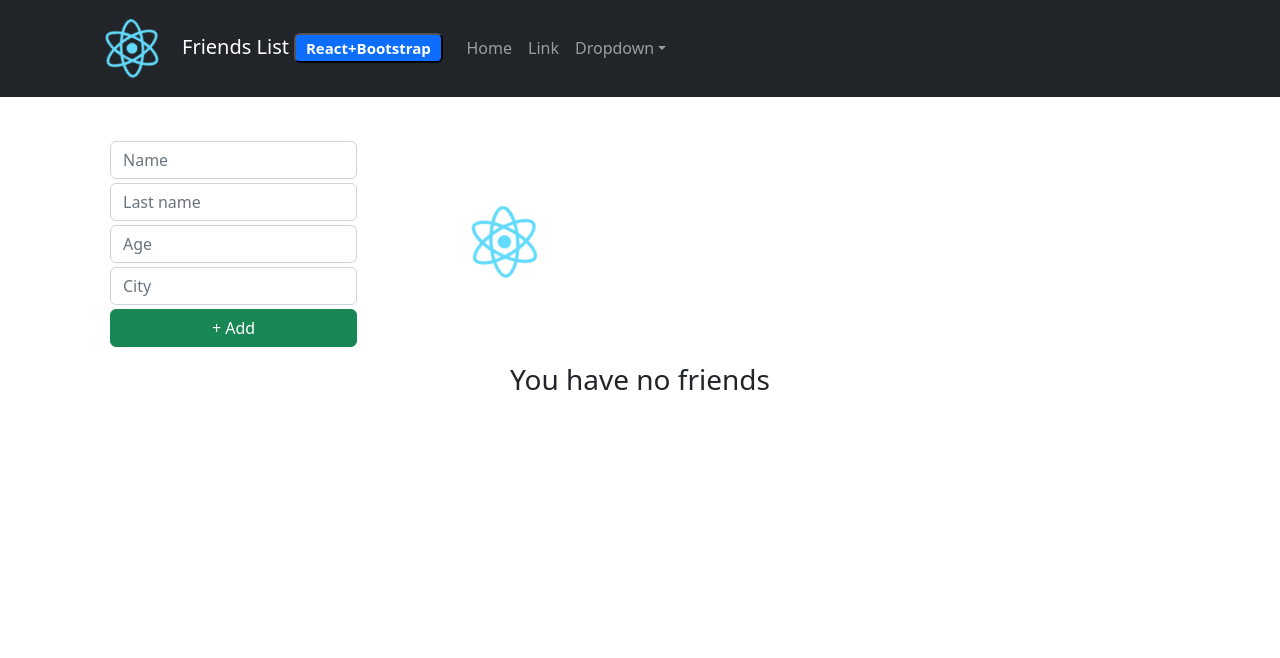
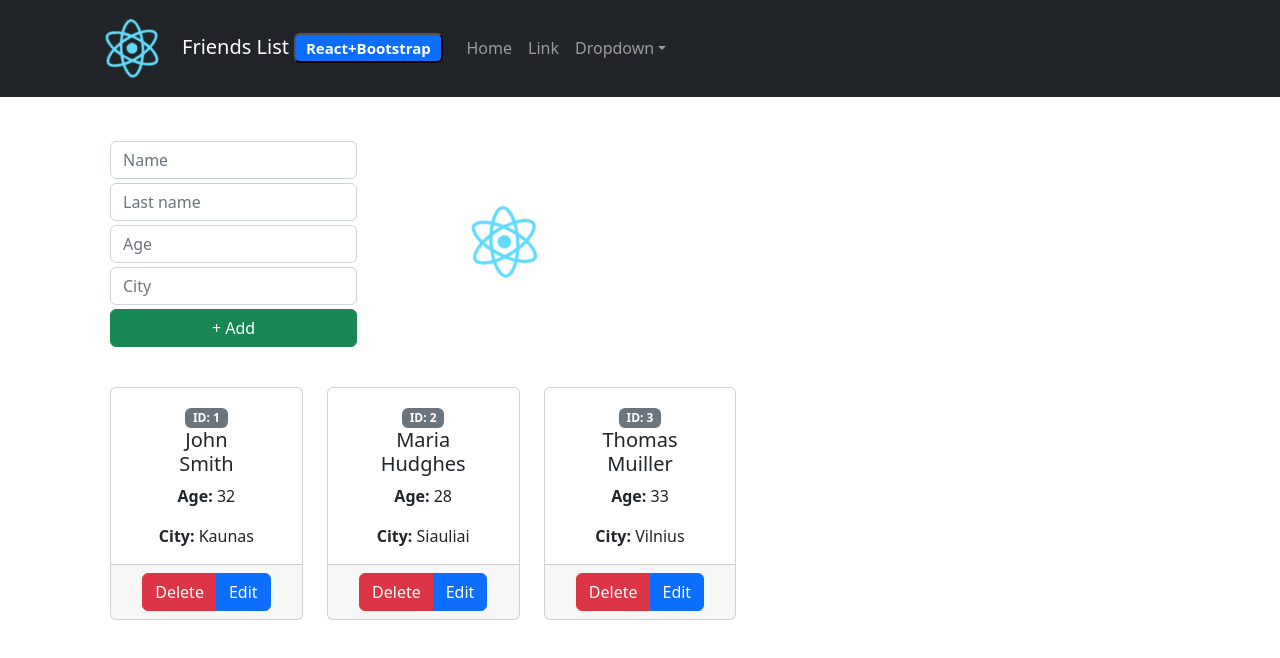
Before and after one commit to EdgarasAnd/friends-list-app-react, a React (Create React App) app: page / in a window 1280 px wide. Shown: the top 658 px of the page. Built offline with nearby package versions, Linux system fonts and the light colour scheme.

Commit message:
fix: :sparkles:

```diff
--- a/src/App.jsx
+++ b/src/App.jsx
@@ -38,12 +38,12 @@ const friendList = [
     city: "Vilnius",
   },
 ];
-console.log(friendList[1])
+
 const initialFormData = {id: "", firstName: "", lastName: "", age: "", city: "" };
 
 
 export function App() {
-  const [friends, setFriends] = useState([]);
+  const [friends, setFriends] = useState(friendList);
 
   const [formState, setFormState] = useState(initialFormData);
 
@@ -165,7 +165,7 @@ export function App() {
       </header>
 
       <main className="container">
-        {friends.id ? (
+        {friends.length ? (
           <Row xs={1} md={2} lg={5} className="g-4 m-3">
             {friends.map((friend) => (
               <Col>
```
